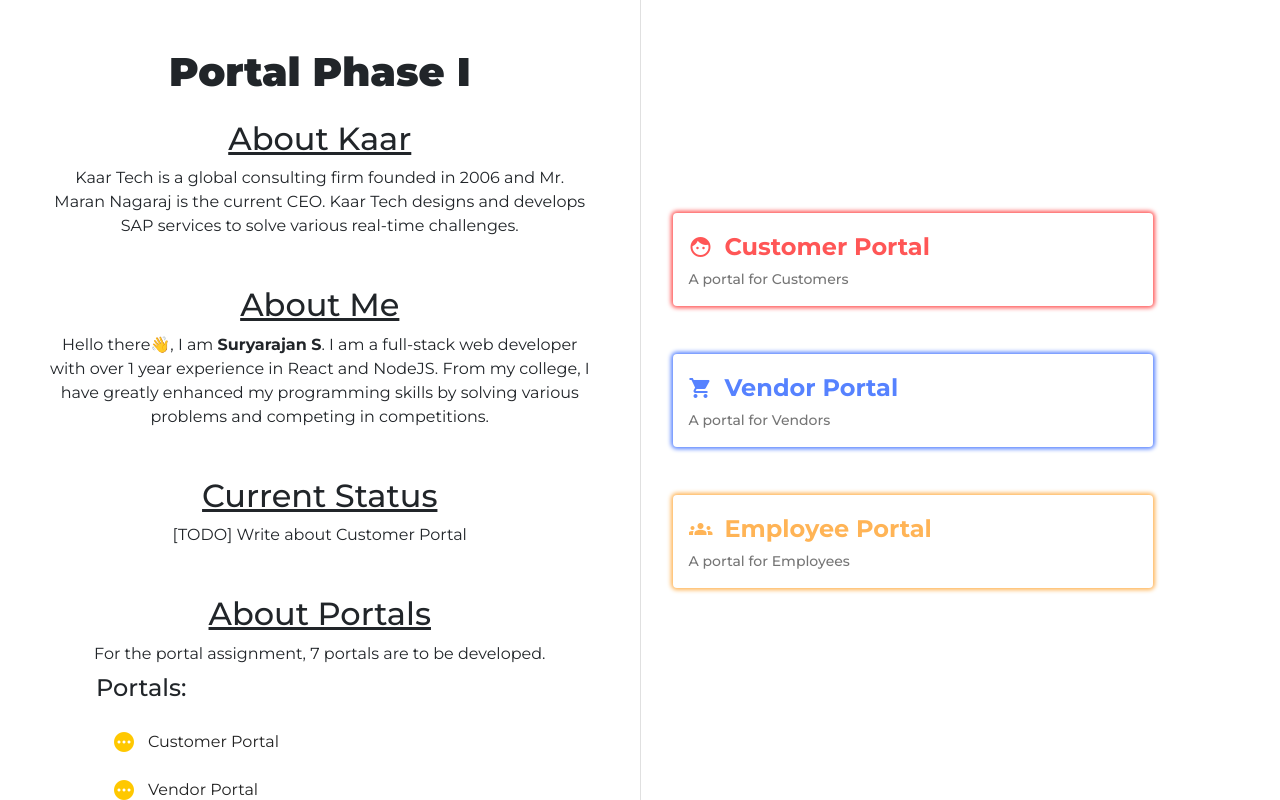
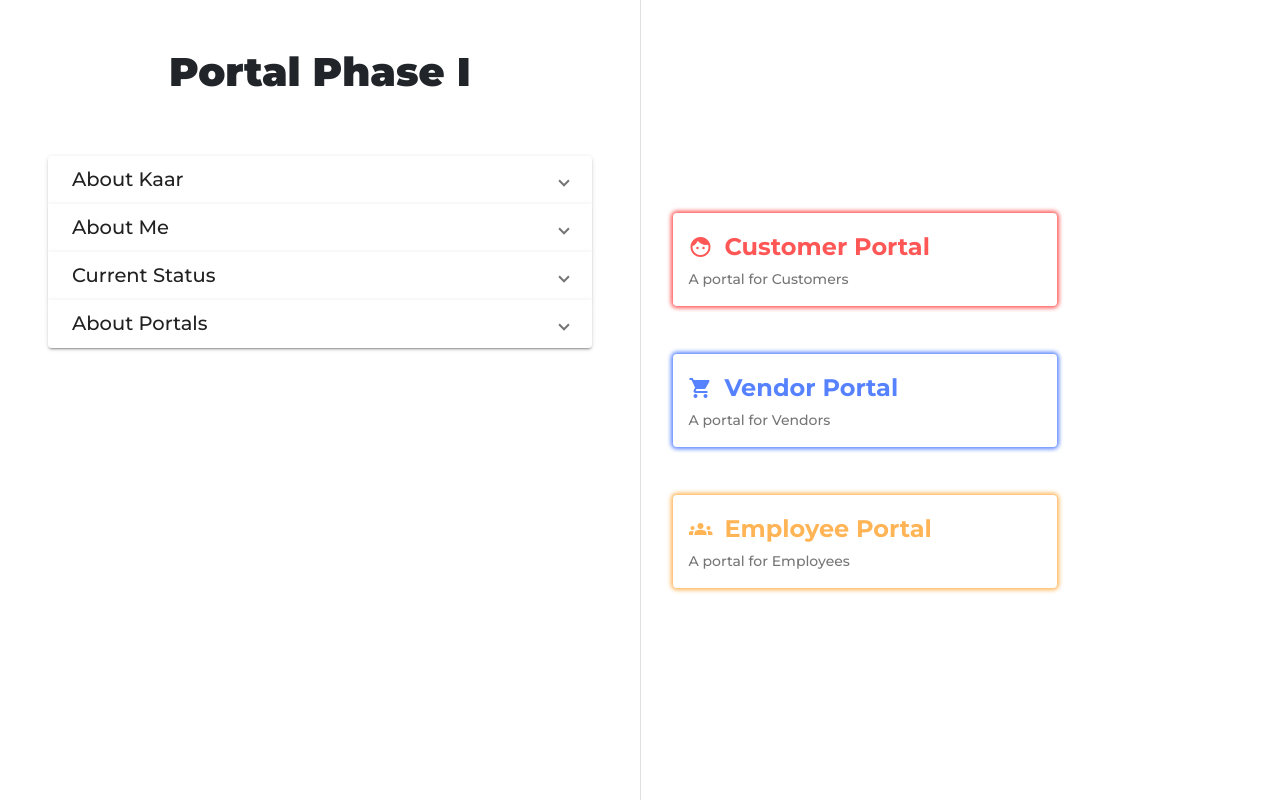
Before and after one commit to theWellHopeErr/portal-phase-i-ui, an Angular app: page / in a window 1280 px wide. Built offline with nearby package versions, Linux system fonts and the light colour scheme.

Commit message:
Update About Section in Home Component

```diff
--- a/src/app/app.module.ts
+++ b/src/app/app.module.ts
@@ -7,7 +7,7 @@ import { MatDividerModule } from '@angular/material/divider';
 import { MatListModule } from '@angular/material/list';
 import { MatCardModule } from '@angular/material/card';
 import { MatIconModule } from '@angular/material/icon';
-import { MatTreeModule } from '@angular/material/tree';
+import { MatExpansionModule } from '@angular/material/expansion';
 
 import { AppRoutingModule } from './app-routing.module';
 import { AppComponent } from './app.component';
@@ -32,7 +32,7 @@ import { SharedModule } from './shared/shared.module';
     MatListModule,
     MatCardModule,
     MatIconModule,
-    MatTreeModule,
+    MatExpansionModule,
   ],
   providers: [],
   bootstrap: [AppComponent],
--- a/src/app/home/home.component.css
+++ b/src/app/home/home.component.css
@@ -6,12 +6,24 @@
 h1 {
   font-weight: 900;
 }
+.portal-title {
+  margin-bottom: 1.5em;
+}
 
 .about {
   width: 50%;
   height: 100vh;
   padding: 3em;
   overflow: auto;
+}
+
+mat-panel-title {
+  font-size: 1.3em;
+  font-weight: 500;
+}
+
+mat-list-item {
+  font-size: 0.8em;
 }
 
 .portals-list {
--- a/src/app/home/home.component.html
+++ b/src/app/home/home.component.html
@@ -1,37 +1,42 @@
 <div class="home">
   <!-- About -->
   <div class="about">
-    <h1 class="mb-4">Portal Phase I</h1>
+    <h1 class="portal-title">Portal Phase I</h1>
 
-    <div class="company mb-5">
-      <h2><u>About Kaar</u></h2>
-      <span
-        >Kaar Tech is a global consulting firm founded in 2006 and Mr. Maran
-        Nagaraj is the current CEO. Kaar Tech designs and develops SAP services
-        to solve various real-time challenges.
-      </span>
-    </div>
+    <mat-accordion multi>
+      <mat-expansion-panel>
+        <mat-expansion-panel-header>
+          <mat-panel-title> About Kaar </mat-panel-title>
+        </mat-expansion-panel-header>
+        Kaar Tech is a global consulting firm co-founded in 2006 by Mr. Maran
+        Nagaraj, the current CEO. Kaar Tech designs and develops SAP services
+        to solve various real-time challenges.
+      </mat-expansion-panel>
 
-    <div class="me mb-5">
-      <h2><u>About Me</u></h2>
-      <span
-        >Hello there👋, I am <b> Suryarajan S</b>. I am a full-stack web
+      <mat-expansion-panel>
+        <mat-expansion-panel-header>
+          <mat-panel-title> About Me </mat-panel-title>
+        </mat-expansion-panel-header>
+        Hello there👋, I am <b> Suryarajan S</b>. I am a full-stack web
         developer with over 1 year experience in React and NodeJS. From my
         college, I have greatly enhanced my programming skills by solving
         various problems and competing in competitions.
-      </span>
-    </div>
+      </mat-expansion-panel>
 
-    <div class="status mb-5">
-      <h2><u>Current Status</u></h2>
-      <span>[TODO] Write about Customer Portal</span>
-    </div>
+      <mat-expansion-panel>
+        <mat-expansion-panel-header>
+          <mat-panel-title> Current Status </mat-panel-title>
+        </mat-expansion-panel-header>
+        [TODO] Write about Customer Portal
+      </mat-expansion-panel>
 
-    <div class="portals mb-5">
-      <h2><u>About Portals</u></h2>
+      <mat-expansion-panel>
+        <mat-expansion-panel-header>
+          <mat-panel-title> About Portals </mat-panel-title>
+        </mat-expansion-panel-header>
         <span>For the portal assignment, 7 portals are to be developed.</span>
         <div class="mx-5 mt-2 portals-list">
-        <h4>Portals:</h4>
+          <h5>Portals:</h5>
           <mat-list role="list">
             <mat-list-item role="listitem">
               <mat-icon class="pending-icon">pending</mat-icon>
@@ -64,26 +69,8 @@
             >
           </mat-list>
         </div>
-    </div>
-
-    <div class="footer">
-      <a
-        target="_blank"
-        rel="noreferrer"
-        noopener
-        class="ui-link"
-        href="https://github.com/theWellHopeErr/portal-phase-i-server"
-        >Frontend Gitub Repo</a
-      >
-      <a
-        target="_blank"
-        rel="noreferrer"
-        noopener
-        class="server-link"
-        href="https://github.com/theWellHopeErr/portal-phase-i-ui"
-        >Backend Gitub Repo</a
-      >
-    </div>
+      </mat-expansion-panel>
+    </mat-accordion>
   </div>
 
   <mat-divider [vertical]="true"></mat-divider>
--- a/src/app/home/home.component.ts
+++ b/src/app/home/home.component.ts
@@ -1,5 +1,5 @@
-import { Component, OnInit } from '@angular/core';
-
+import { Component, OnInit, ViewChild } from '@angular/core';
+import { MatAccordion } from '@angular/material/expansion';
 import { Router } from '@angular/router';
 
 @Component({
@@ -8,6 +8,7 @@ import { Router } from '@angular/router';
   styleUrls: ['./home.component.css'],
 })
 export class HomeComponent implements OnInit {
+  @ViewChild(MatAccordion) accordion: MatAccordion;
   constructor(private router: Router) {}
 
   ngOnInit(): void {}
```
Lines whose indentation alone changed are shown as unchanged.
